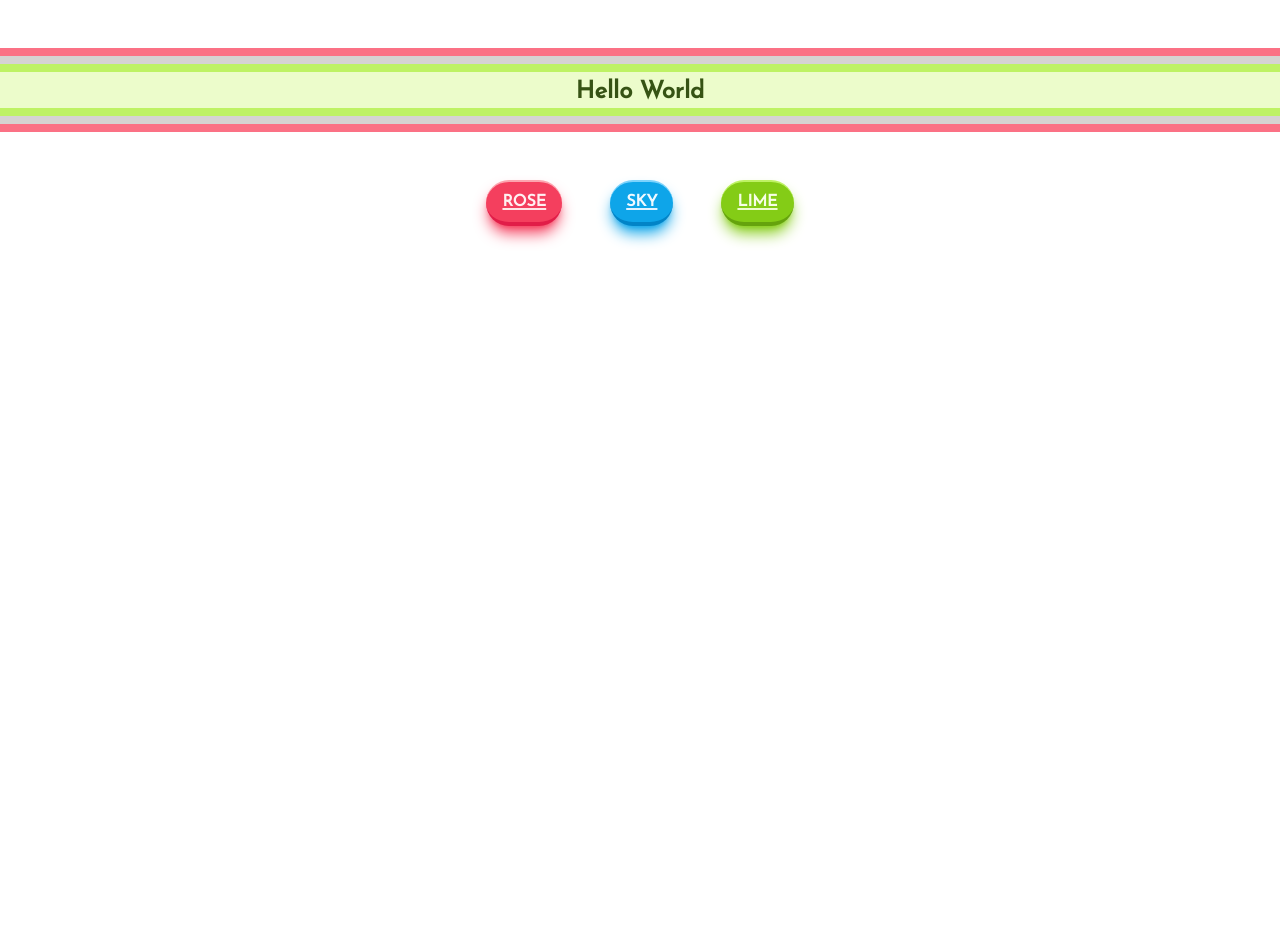
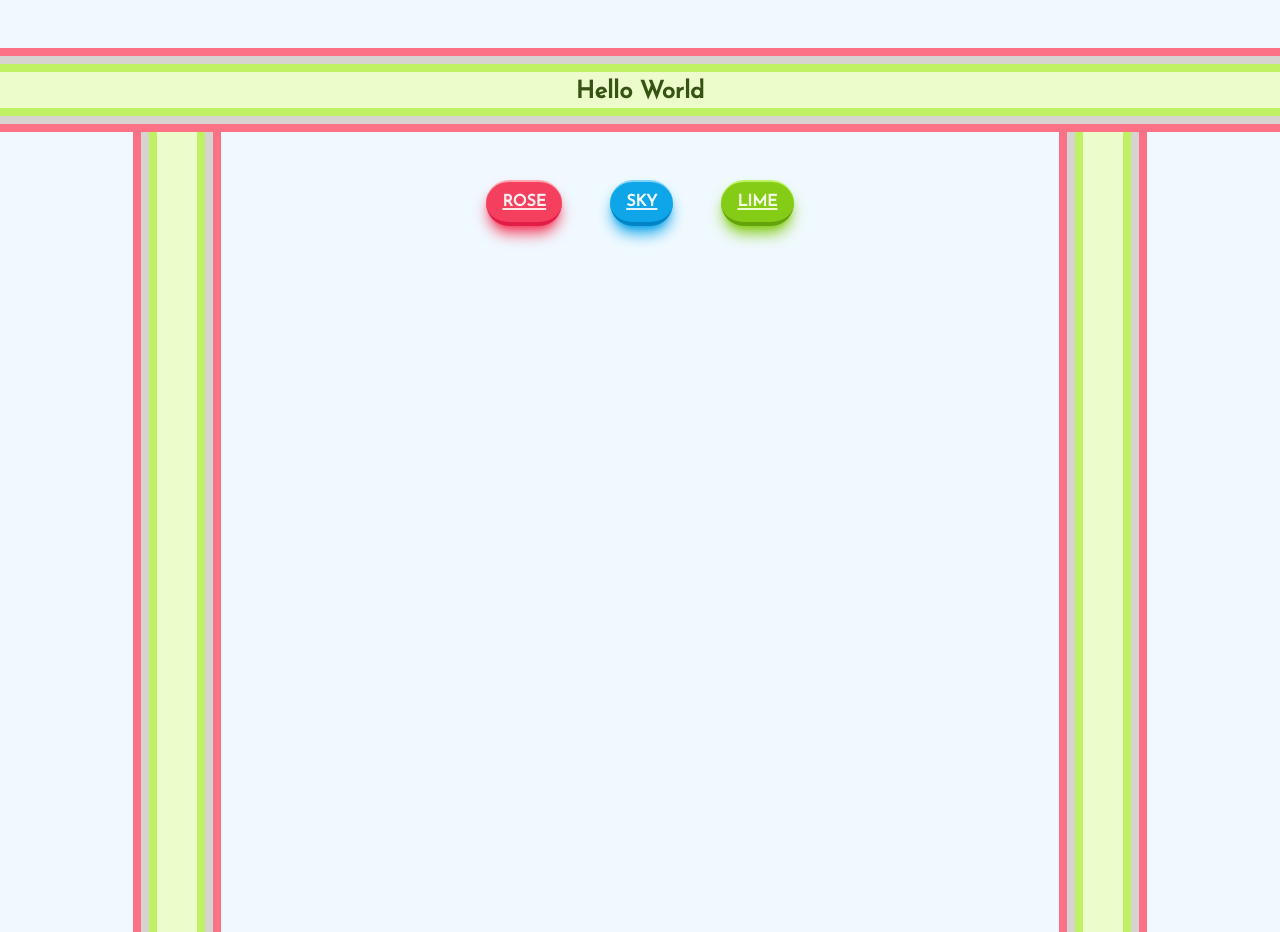
Before and after one commit to stujmar/pwa-playground, a React (Create React App) app: page / in a window 1280 px wide. Before the commit the page ends 800 px from the top, so only its background shows below. Built offline with nearby package versions, Linux system fonts and the light colour scheme.

Commit message:
[sm] build some wrapping paper breams to hold up the hellobar

```diff
--- a/src/App.js
+++ b/src/App.js
@@ -1,12 +1,17 @@
 import './App.css';
 import HelloBar from './components/HelloBar';
+import HelloBeam from './components/HelloBeam';
 import NavBar from './components/NavBar';
 
 function App() {
   return (
-    <div className="pt-12">
+    <div className="pt-12 bg-sky-50">
       <HelloBar />
-      <NavBar />
+      <div className="flex justify-around items-start">
+        <HelloBeam />
+        <NavBar />
+        <HelloBeam />
+      </div>
     </div>
   );
 }
--- a/src/components/HelloBeam.js
+++ b/src/components/HelloBeam.js
@@ -2,14 +2,14 @@ import React from 'react';
 
 const HelloBeam = () => {
   return (
-    <div className="text-center text-2xl font-bold">
-      <div className="w-full border-b-8 border-rose-400"></div>
-      <div className="w-full border-b-8 border-stone-300"></div>
-      <div className="w-full border-b-8 border-lime-300"></div>
-      <div className="bg-lime-100 josefin pt-1 text-lime-900">Hello World</div>
-      <div className="w-full border-b-8 border-lime-300"></div>
-      <div className="w-full border-b-8 border-stone-300"></div>
-      <div className="w-full border-b-8 border-rose-400"></div>
+    <div className="text-center text-2xl font-bold flex">
+      <div className="h-screen border-l-8 border-rose-400"></div>
+      <div className="h-screen border-l-8 border-stone-300"></div>
+      <div className="h-screen border-l-8 border-lime-300"></div>
+      <div className="bg-lime-100 w-10 pt-1 text-lime-900"></div>
+      <div className="h-screen border-l-8 border-lime-300"></div>
+      <div className="h-screen border-l-8 border-stone-300"></div>
+      <div className="h-screen border-l-8 border-rose-400"></div>
     </div>
   )
 }
```
